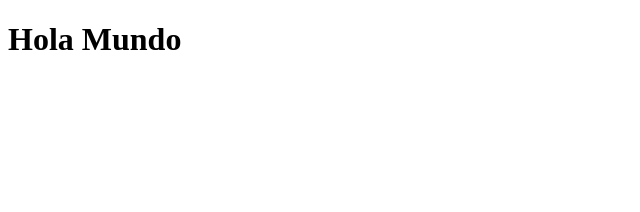
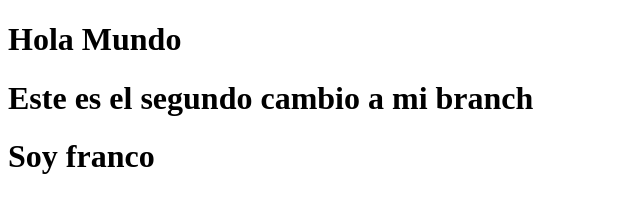
Before and after one commit to beronixo/pruebas, a plain HTML site: page index.html in a window 1280 px wide. Shown: the whole page, without its empty margins (0-640 px from the left). Drawn offline with Linux system fonts and the light colour scheme.

Commit message:
cambios 06/03/2023

```diff
--- a/index.html
+++ b/index.html
@@ -8,5 +8,7 @@
 </head>
 <body>
     <h1>Hola Mundo</h1>
+    <h1> Este es el segundo cambio a mi branch</h1>
+    <h1>Soy franco </h1>
 </body>
 </html>
```
